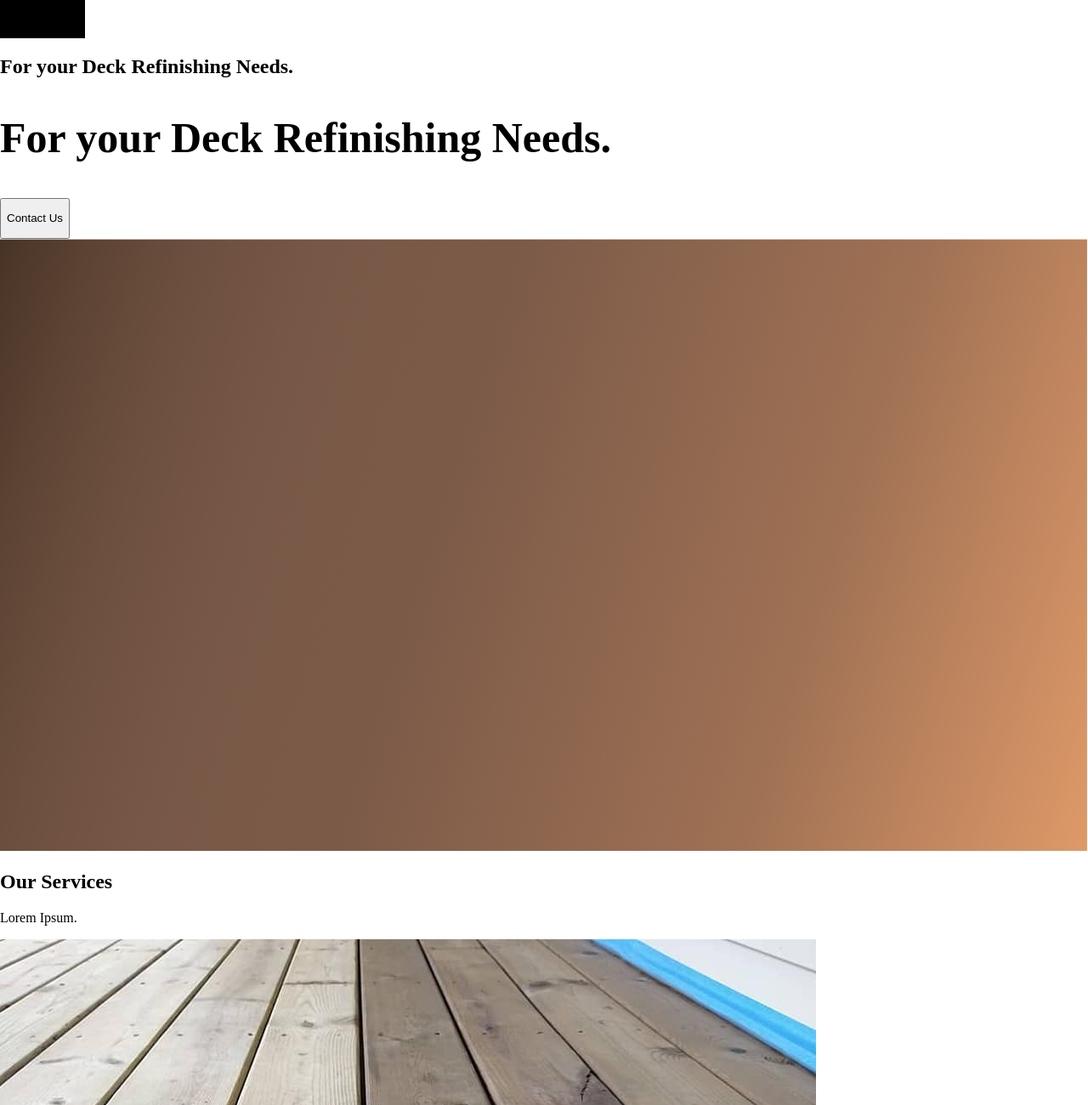
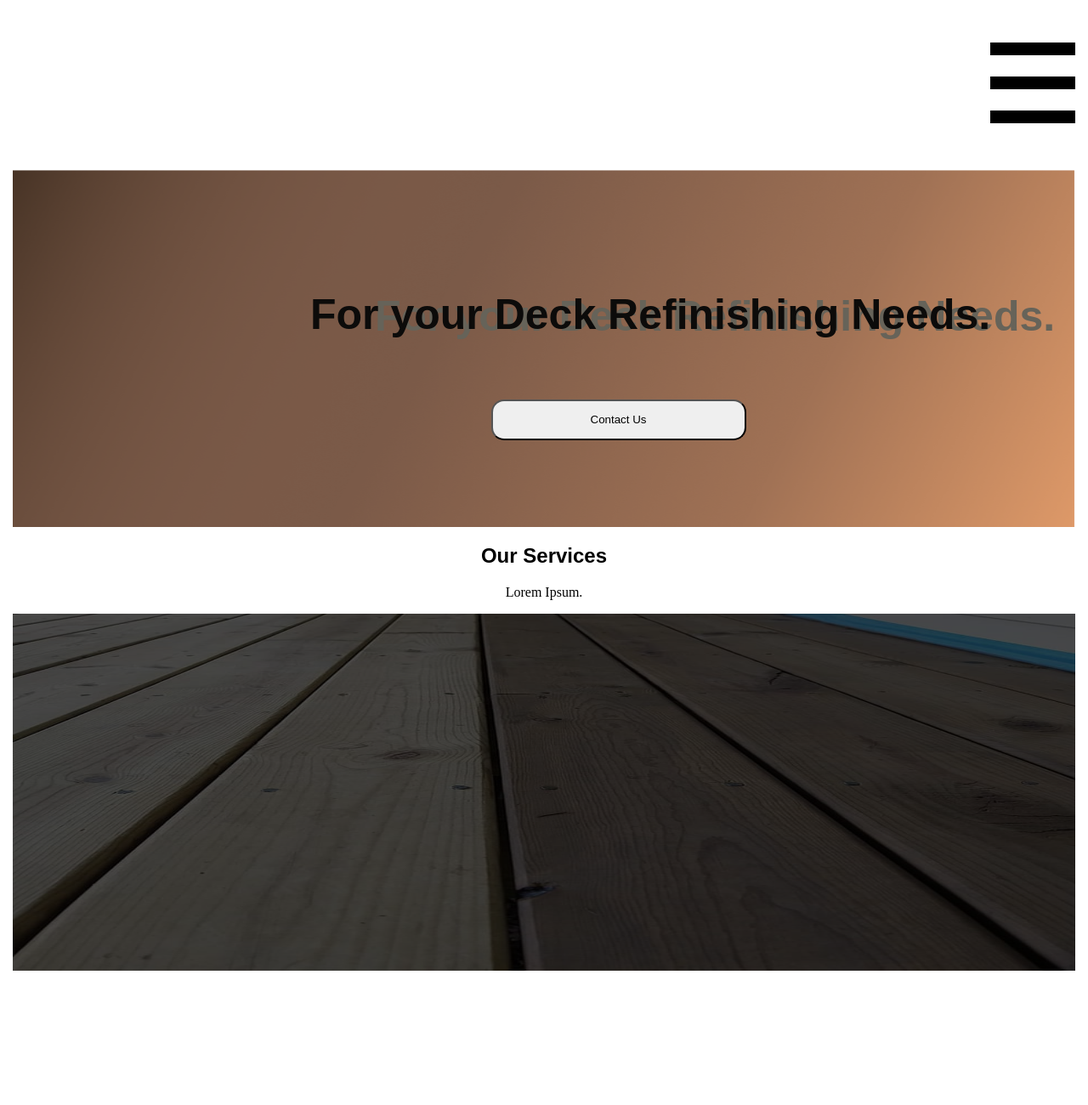
Before and after one commit to Website-Testers/Michigan-Deck-Refinishers, a plain HTML site: page index.html in a window 1280 px wide. Shown: the top 1300 px of the page at 85% size. After the commit the page ends 1146 px from the top, so only its background shows below. Drawn offline with Linux system fonts and the light colour scheme.

Commit message:
Update stylesheet.css

```diff
--- a/stylesheet.css
+++ b/stylesheet.css
@@ -4,12 +4,107 @@ body {
     border: 0px;
 }
 
+nav {
+    margin-left: 15px;
+    margin-right: 15px;
+    height: 200px;
+}
+
+h1, h2, h3, h4, h5 {
+    font-family: "Raleway", sans-serif;
+}
+
 .ham {
     background-color: black;
     width: 100px;
     height: 15px;
+    margin-bottom: 25px;
+    display: block;
 }
 
 .heading1 {
+    color:#0C0B0A;
     font-size: 50px;
+    text-align: center;
+    position: absolute;
+    z-index: 1;
+    bottom: 30px;
+    left: 28%;
+
+
 }
+
+.btn {
+    text-align: center;
+    position: absolute;
+    z-index: 1;
+    left: 45%;
+    border-radius: 15px;
+    width: 300px;
+}
+
+.image-section {
+    width: 100%;
+    height: 420px;
+}
+
+.image {
+    width: 100%;
+    opacity: .3;
+    height: 100%;
+}
+
+.menu {
+    position: relative;
+    top: 50px;
+}
+
+.sect-1 {
+
+    height: 420px;
+    margin-left: 15px;
+    margin-right: 15px;
+}
+
+.heading-2 {
+    height: 300px;
+}
+
+ .menu-cont {
+     top: 10px;
+     float: right;
+ }
+
+ section {
+     position: relative;
+     text-align: center;
+ }
+
+ .margin-sect {
+     margin-left: 15px;
+     margin-right: 15px;
+     height: 420px;
+     background-color: black;
+ }
+
+ .gradient-layer {
+     position: relative;
+     height: 420px;
+     width: 100%;
+ }
+
+ .center-elem {
+     position: absolute;
+     width: 100%;
+     top: 270px;
+ }
+
+ .shadow {
+    font-size: 50px;
+    color: #666359;
+    text-align: center;
+    position: absolute;
+    z-index: 1;
+    bottom: 28px;
+    left: 426px;
+ }
```
